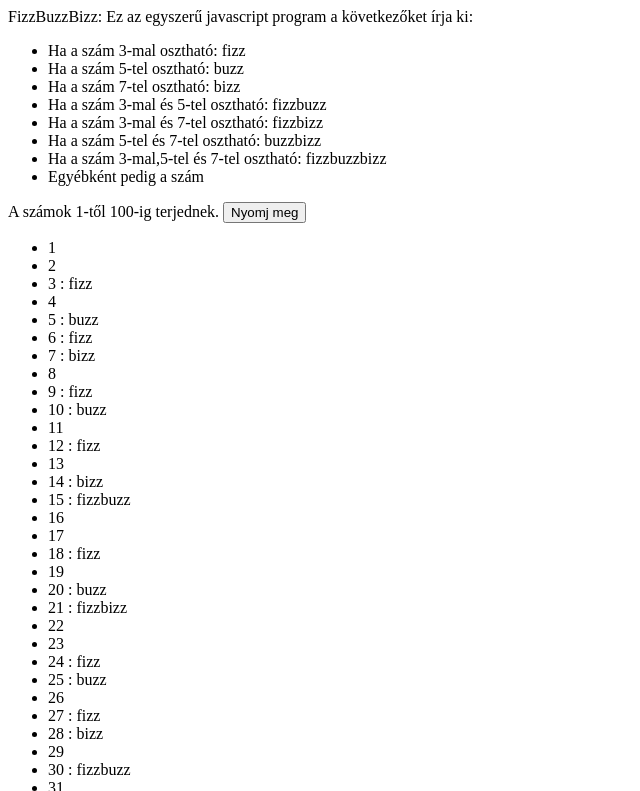
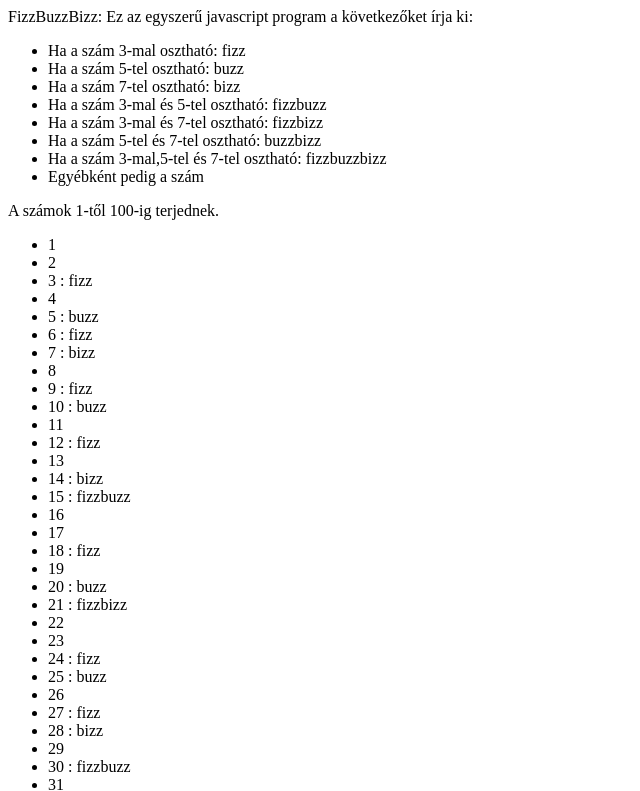
Before and after one commit to KarajkoGabor/Webfejlesztes, a plain HTML site: page homeworks/3/fizzbuzzbizz.html in a window 1280 px wide. Shown: the top 791 px of the page, without its empty margins (0-640 px from the left). Drawn offline with Linux system fonts and the light colour scheme.

Commit message:
removed button

```diff
--- a/homeworks/3/fizzbuzzbizz.html
+++ b/homeworks/3/fizzbuzzbizz.html
@@ -19,7 +19,6 @@
 		<li>Egyébként pedig a szám</li>
 	</ul>
 	A számok 1-től 100-ig terjednek.
-	<button id="gomb">Nyomj meg</button>
 	<ul id="output"></ul>
 </body>
 </html>
```
